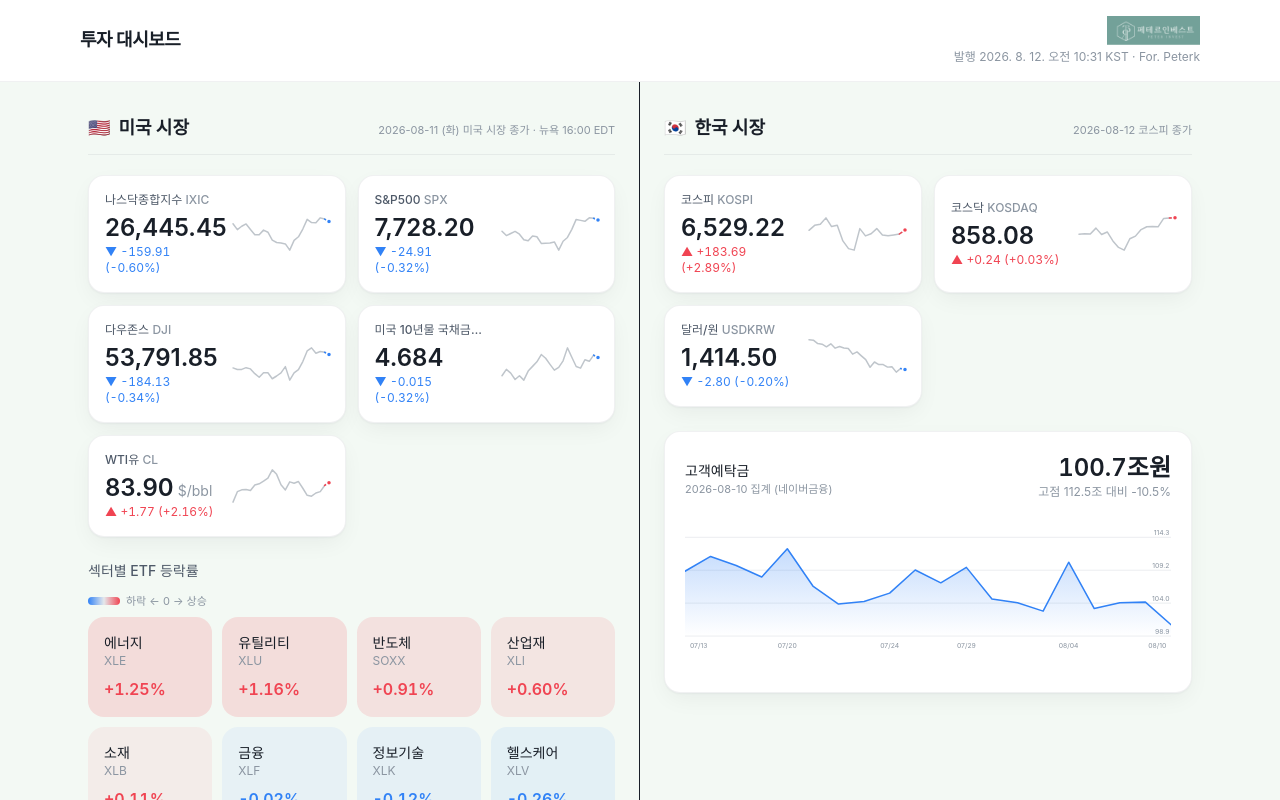
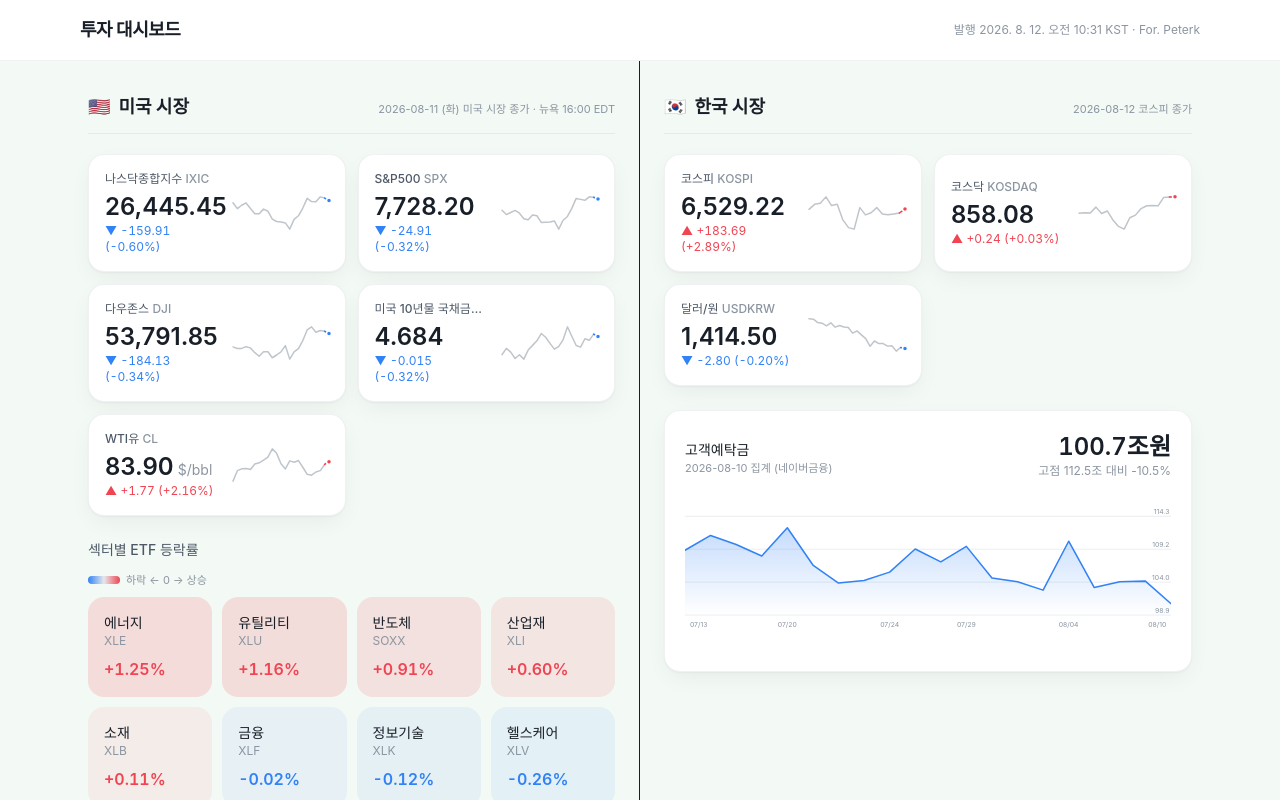
Before and after one commit to kyungmin2412/PETER-PROJECT, a Next.js app: page / in a window 1280 px wide. Shown: the top 800 px of the page. Built offline with nearby package versions, Linux system fonts and the light colour scheme.

Commit message:
Revert: remove logo from header

```diff
--- a/src/components/Header.tsx
+++ b/src/components/Header.tsx
@@ -1,5 +1,3 @@
-import Image from "next/image";
-
 interface HeaderProps {
   asOfLabel: string;
   generatedAt: string;
@@ -31,12 +29,9 @@ export function Header({ generatedAt, forUser, dataMode }: HeaderProps) {
             </span>
           )}
         </div>
-        <div className="flex flex-col items-end gap-1">
-          <Image src="/logo.png" alt="페테르인베스트" width={93} height={29} priority />
-          <p className="text-xs text-ink-muted">
-            발행 {generatedLabel} KST{forUser ? ` · For. ${forUser}` : ""}
-          </p>
-        </div>
+        <p className="text-xs text-ink-muted">
+          발행 {generatedLabel} KST{forUser ? ` · For. ${forUser}` : ""}
+        </p>
       </div>
     </header>
   );
```
Also changed, not shown: public/logo.png (deleted).
